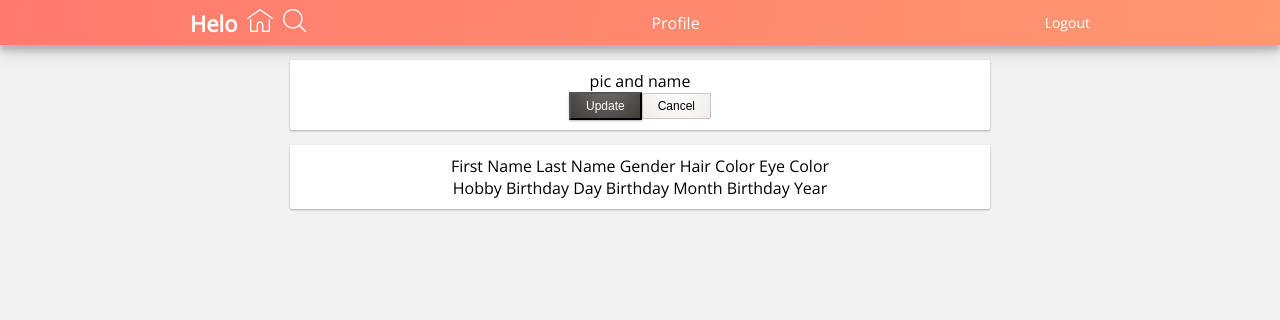
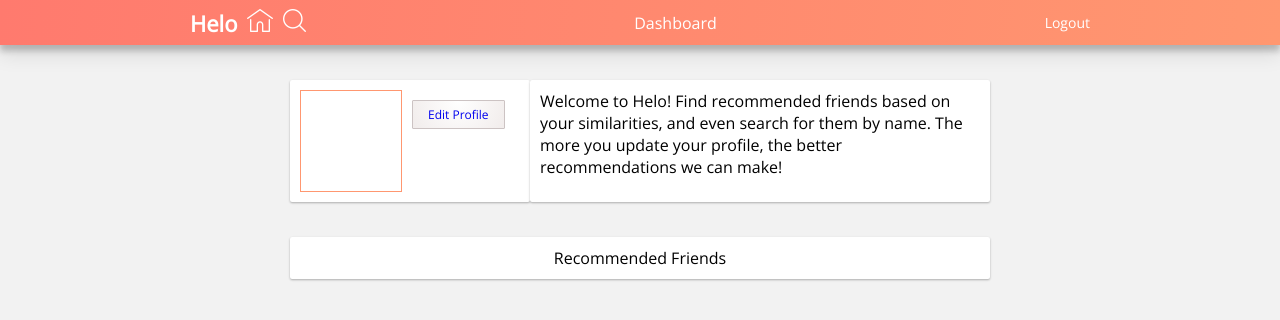
Before and after one commit to melodymennen/simulation-3, a React (Create React App) app: page /#/ in a window 1280 px wide. Shown: the top 320 px of the page. Built offline with nearby package versions, Linux system fonts and the light colour scheme.

Commit message:
profile component

```diff
--- a/src/App.js
+++ b/src/App.js
@@ -10,7 +10,8 @@ class App extends Component {
   render() {
     return (
       <div className="App">
-        <Route exact path='/' component={Profile} />
+        <Route exact path='/' component={Home} />
+        <Route exact path='/profile' component={Profile} />
       </div>
     );
   }
--- a/src/components/Header/Header.js
+++ b/src/components/Header/Header.js
@@ -3,6 +3,7 @@ import home from '../../images/home.png';
 import search from '../../images/search.png';
 import './Header.css';
 
+// Simulation-3 38C
 const Header = (props) => {
     return (
         <div className="header">
--- a/src/components/Home/Home.css
+++ b/src/components/Home/Home.css
@@ -25,9 +25,37 @@
 .profile-card {
     flex: 1;
     margin: 0 15px 0 0;
+    display: flex;
+}
+
+.photo {
+    width: 100px;
+    height: 100px;
+    border: solid 1px #FF9770;
+}
+
+.name {
+    display: flex;
+    flex-direction: column;
+    align-items: flex-start;
+    margin: 10px;
 }
 
 .recommended {
     width: 700px;
     margin: auto;
 }
+
+.button {
+    padding: 5px 15px;
+    box-sizing: border-box;
+    font-size: 12px;
+    text-decoration: none;
+}
+
+.light {
+    border-radius: 1px;
+    background-image: radial-gradient(circle at 50% 0, #FFFFFF, #F1ECEB);
+    border: solid 1px #CCC3C3;
+    font-size: 14px;
+}
--- a/src/components/Home/Home.js
+++ b/src/components/Home/Home.js
@@ -1,14 +1,26 @@
 import React, { Component } from 'react';
 import Header from '../Header/Header';
+import { Link } from 'react-router-dom';
+import { connect } from 'react-redux';
 import './Home.css';
 
 class Home extends Component {
   render() {
+
+    const { firstName, lastName } = this.props;
+
     return (
       <div className="main">
             <Header page="Dashboard"/>
             <div className="profile">
-                <div className="content profile-card"> Profile pic and name</div>
+                <div className="content profile-card">
+                  <div className="photo"></div>
+                  <div className="name">
+                    <strong>{firstName}</strong>
+                    <strong>{lastName}</strong>
+                    <Link className="light button" to="/profile">Edit Profile</Link>
+                  </div>
+                </div>
                 <div className="content info-card">Welcome to Helo! Find recommended friends based on your similarities, and even search for them by name. The more you update your profile, the better recommendations we can make!</div>
             </div>
             <div className="recommended content">
@@ -19,4 +31,13 @@ class Home extends Component {
   }
 }
 
-export default Home;
+
+function mapStateToProps(state){
+  return {
+    firstName: state.firstName,
+    lastName: state.lastName
+  }
+}
+
+
+export default connect(mapStateToProps)(Home);
--- a/src/components/Profile/Profile.css
+++ b/src/components/Profile/Profile.css
@@ -18,6 +18,33 @@
 }
 
 .input-card {
+    display: flex;
+    justify-content: center;
+}
+
+.left {
+    display: flex;
+    flex-direction: column;
+    margin: 10px 20px;
+}
+
+.right {
+    display: flex;
+    flex-direction: column;
+    margin: 10px 20px;
+}
+
+.input {
+    border: solid 1px #FF9770;
+    font-size: 18px;
+    width: 200px;
+    padding: 3px 5px;
+    box-sizing: border-box;
+}
+
+.dropdown {
+    font-size: 18px;
+    width: 200px;
 
 }
 
@@ -25,6 +52,7 @@
     padding: 5px 15px;
     box-sizing: border-box;
     font-size: 12px;
+    text-decoration: none;
 }
 
 .dark {
--- a/src/components/Profile/Profile.js
+++ b/src/components/Profile/Profile.js
@@ -1,32 +1,90 @@
 import React, { Component } from 'react';
 import Header from '../Header/Header';
+import { connect } from 'react-redux';
+import { Link } from 'react-router-dom';
+import { updateFirstName, updateLastName, updateGender, updateHairColor, updateEyeColor } from '../../ducks/reducer';
 import './Profile.css';
 
 class Profile extends Component {
   render() {
+
+    const { updateFirstName, updateLastName, updateGender, updateHairColor, updateEyeColor } = this.props;
+
     return (
       <div className="main">
             <Header page="Profile"/>
             <div className="profile-card content" >
               <div className="">pic and name</div>
               <div className="buttons">
-                <button className="dark button" >Update</button>
-                <button className="light button" >Cancel</button>
+                <Link className="dark button" to="/">Update</Link>
+                <Link className="light button" to="/">Cancel</Link>
               </div>
             </div>
             <div className="input-card content" >
               <div className="left">
                   First Name
+                  <input className="input" onChange={e => updateFirstName(e.target.value)}/>
                   Last Name
+                  <input className="input" onChange={e => updateLastName(e.target.value)}/>
                   Gender
+                  <select className="dropdown" onChange={e => updateGender(e.target.value)}>
+                    <option>Select</option>
+                    <option>Male</option>
+                    <option>Female</option>
+                  </select>
                   Hair Color
+                  <select className="dropdown" onChange={e => updateHairColor(e.target.value)}>
+                    <option>Select</option>
+                    <option>Brown</option>
+                    <option>Blonde</option>
+                    <option>Black</option>
+                    <option>Red</option>
+                    <option>Gray</option>
+                    <option>Bald</option>
+                    <option>Other</option>
+                  </select>
                   Eye Color
+                  <select className="dropdown" onChange={e => updateEyeColor(e.target.value)}>
+                    <option>Select</option>
+                    <option>Brown</option>
+                    <option>Blue</option>
+                    <option>Green</option>
+                    <option>Other</option>
+                  </select>
               </div>
               <div className="right">
                   Hobby
+                  <select className="dropdown" >
+                    <option></option>
+                  </select>
                   Birthday Day
+                  <select className="dropdown" >
+                    <option>1</option>
+                    <option>2</option>
+                    <option>3</option>
+                    <option>4</option>
+                    <option>5</option>
+                  </select>
                   Birthday Month
+                  <select className="dropdown" >
+                    <option>January</option>
+                    <option>February</option>
+                    <option>March</option>
+                    <option>April</option>
+                    <option>May</option>
+                    <option>June</option>
+                    <option>July</option>
+                    <option>August</option>
+                    <option>September</option>
+                    <option>October</option>
+                    <option>November</option>
+                    <option>December</option>
+                  </select>
                   Birthday Year
+                  <select className="dropdown" >
+                    <option>2018</option>
+                    <option>2017</option>
+                  </select>
               </div>
           </div>
       </div>
@@ -34,4 +92,13 @@ class Profile extends Component {
   }
 }
 
-export default Profile;
+// Simulation-3
+const mapDispatchToProps = {
+  updateFirstName,
+  updateLastName,
+  updateGender,
+  updateHairColor,
+  updateEyeColor
+}
+
+export default connect(null, mapDispatchToProps)(Profile);
```
